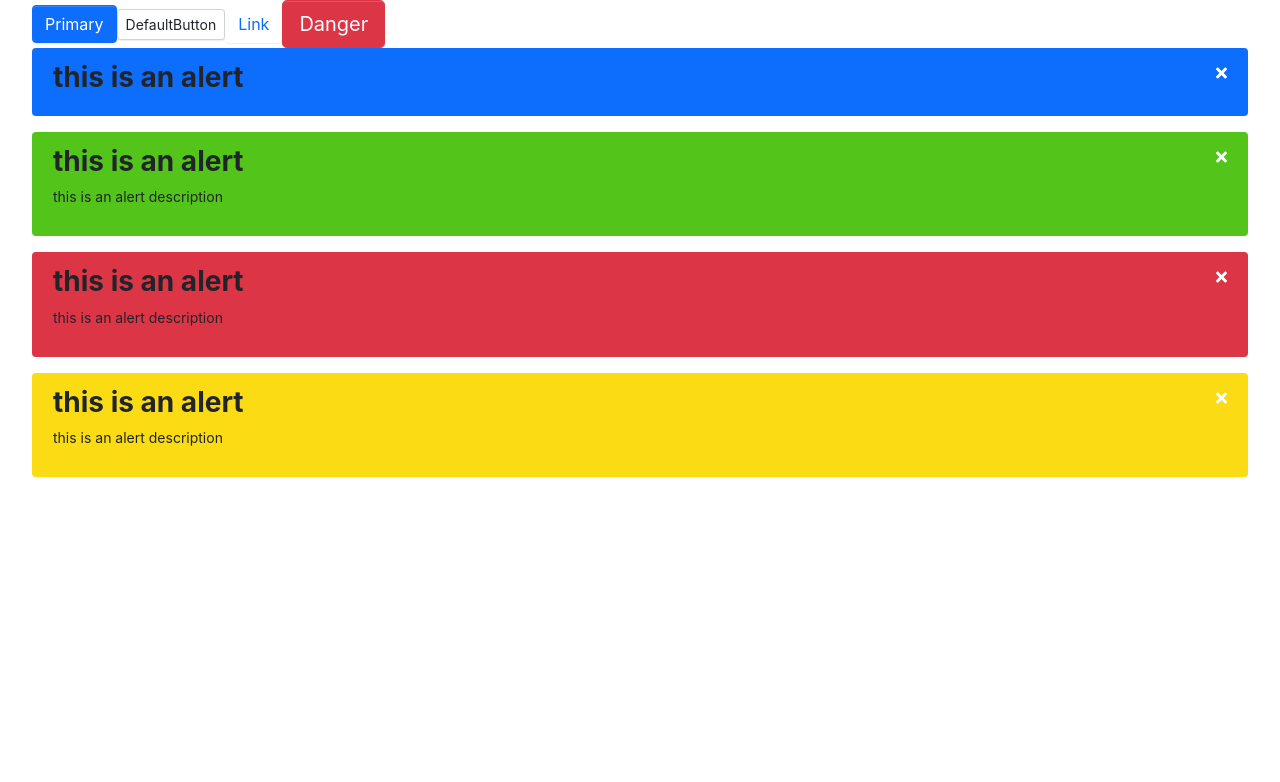
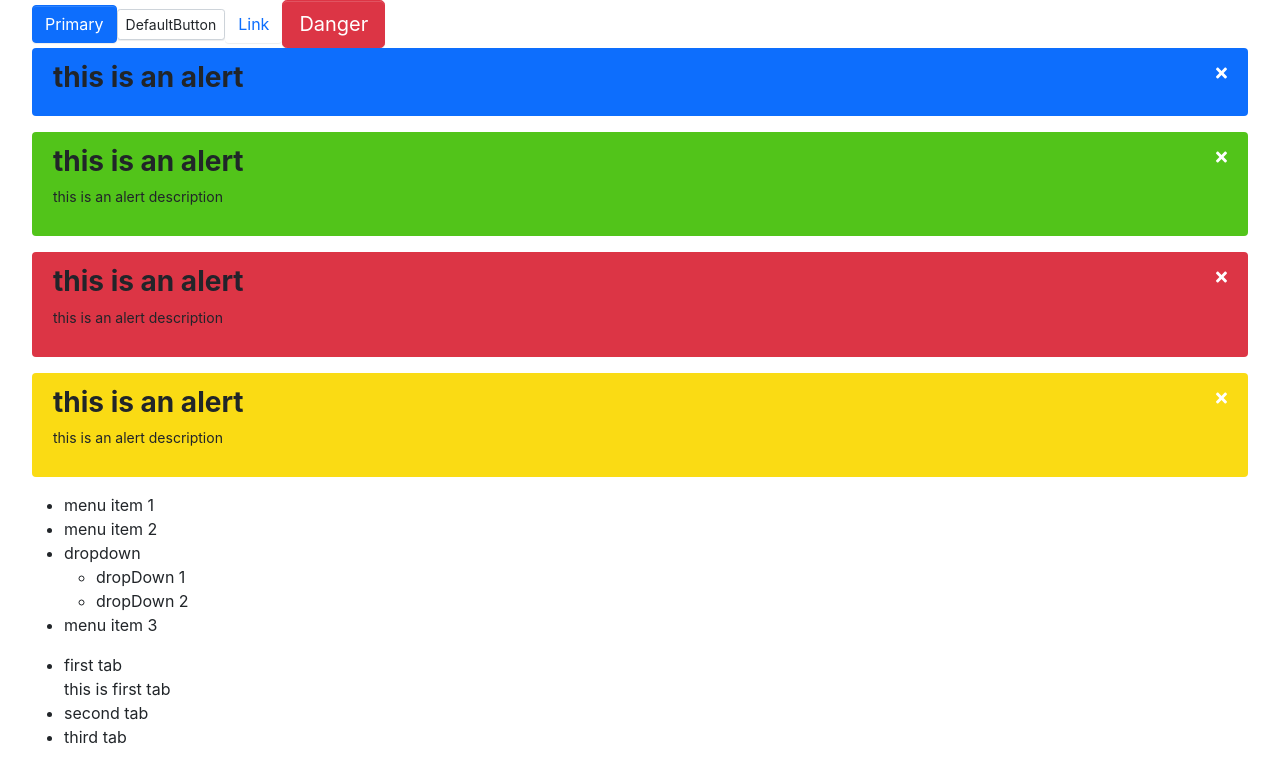
Before and after one commit to haohanqi/harry-ui-library, a React (Create React App) app: page / in a window 1280 px wide. Shown: the top 782 px of the page. Built offline with nearby package versions, Linux system fonts and the light colour scheme.

Commit message:
tabs component and test

```diff
--- a/src/App.tsx
+++ b/src/App.tsx
@@ -45,6 +45,41 @@ function App() {
         alert_description="this is an alert description"
         alert_type="warning"
       />
+      <Menu
+        mode="vertical"
+        className="custom"
+        defaultIndex="2"
+        onSelect={(index) => {
+          alert(index)
+        }}
+        defaultOpenSubmenus={["2"]}
+      >
+        <MenuItem>menu item 1</MenuItem>
+        <MenuItem disabled>menu item 2</MenuItem>
+        <SubMenu title="dropdown">
+          <MenuItem>dropDown 1</MenuItem>
+          <MenuItem>dropDown 2</MenuItem>
+        </SubMenu>
+        <MenuItem>menu item 3</MenuItem>
+      </Menu>
+      <Tabs
+        className="
+        customer"
+        onSelect={(index) => {
+          console.log(index)
+        }}
+      >
+        <TabsItem label="first tab">
+          <div>this is first tab</div>
+        </TabsItem>
+        <TabsItem label="second tab">
+          <div>this is second tab</div>
+          <div>this is third tab</div>
+        </TabsItem>
+        <TabsItem label="third tab" disabled>
+          <div>this is third tab</div>
+        </TabsItem>
+      </Tabs>
     </div>
   )
 }
--- /dev/null
+++ b/src/components/Tabs/_style.scss
@@ -0,0 +1,44 @@
+.tabs {
+  display: flex;
+  justify-content: flex-start;
+  align-items: center;
+  list-style: none;
+  padding-left: 0;
+  min-height: 30px;
+  position: absolute;
+
+  .tabsItem {
+    display: flex;
+    flex-direction: column;
+    justify-content: flex-start;
+    align-items: center;
+    padding-right: 40px;
+    border-bottom: $menu-border-width solid $menu-border-color;
+    cursor: pointer;
+
+    .tabsItem-title {
+      min-width: 120px;
+      text-align: center;
+      font-size: $h6-font-size;
+      padding-bottom: 10px;
+      &.is-active {
+        color: $menu-item-active-color;
+        border-bottom: 1px solid $menu-item-active-color;
+      }
+      &.is-disabled {
+        color: $menu-item-disabled-color;
+        border-bottom: transparent;
+        pointer-events: none;
+        cursor: default;
+      }
+    }
+  }
+
+  .tabsItem-container {
+    position: absolute;
+    top: 50px;
+    left: 0;
+    width: 100%;
+    font-size: $h6-font-size;
+  }
+}
--- /dev/null
+++ b/src/components/Tabs/tabs.tsx
@@ -0,0 +1,68 @@
+import React, { useContext, createContext, useState } from "react"
+import classNames from "classnames"
+import TabsItem, { TabsItemProps } from "./tabsItem"
+
+export interface TabsProps {
+  defaultIndex?: number
+  onSelect?: (index: number) => void
+  style?: React.CSSProperties
+  className?: string
+}
+
+export interface TabsContextProps {
+  defaultIndex?: number
+  onSelect?: (index: number) => void
+  currentActive: number
+}
+
+export const tabsContext = createContext<TabsContextProps | null>(null)
+
+const Tabs: React.FC<TabsProps> = ({
+  defaultIndex,
+  onSelect,
+  style,
+  className,
+  children,
+}) => {
+  const [currentActive, setCurrentActive] = useState(0)
+  const handleSelect = (index: number) => {
+    setCurrentActive(index)
+    if (onSelect) {
+      onSelect(index)
+    }
+  }
+
+  const passedContext: TabsContextProps = {
+    defaultIndex,
+    onSelect: handleSelect,
+    currentActive,
+  }
+
+  const renderChild = () => {
+    return React.Children.map(children, (child, index) => {
+      const childElement = child as React.FunctionComponentElement<TabsItemProps>
+      if (childElement.type.displayName === "TabsItem") {
+        return React.cloneElement(childElement, {
+          index,
+        })
+      } else {
+        console.error("Tabs has a child which is not TabsItem")
+      }
+    })
+  }
+  const classnames = classNames("tabs", className)
+
+  return (
+    <tabsContext.Provider value={passedContext}>
+      <ul className={classnames} style={style} data-testid="test-tabs">
+        {renderChild()}
+      </ul>
+    </tabsContext.Provider>
+  )
+}
+
+Tabs.defaultProps = {
+  defaultIndex: 0,
+}
+
+export default Tabs
--- /dev/null
+++ b/src/components/Tabs/tabsItem.tsx
@@ -0,0 +1,47 @@
+import React, { useContext } from "react"
+import { tabsContext } from "./tabs"
+import classNames from "classnames"
+
+export interface TabsItemProps {
+  label: string
+  index?: number
+  disabled?: boolean
+}
+
+const TabsItem: React.FC<TabsItemProps> = ({
+  label,
+  index,
+  children,
+  disabled,
+}) => {
+  const context = useContext(tabsContext)
+  const handleTabItemClick = () => {
+    if (context?.onSelect && typeof index === "number") {
+      context.onSelect(index)
+    }
+  }
+
+  const titleclasses = classNames("tabsItem-title", {
+    "is-active": context?.currentActive === index,
+    "is-disabled": disabled,
+  })
+
+  return (
+    <li>
+      <div
+        onClick={disabled ? undefined : handleTabItemClick}
+        className="tabsItem"
+      >
+        <div className={titleclasses}>{label}</div>
+      </div>
+
+      {context?.currentActive === index ? (
+        <div className="tabsItem-container">{children}</div>
+      ) : null}
+    </li>
+  )
+}
+
+TabsItem.displayName = "TabsItem"
+
+export default TabsItem
```
Also changed, not shown: 1 other file (tests, documents, lock files or other folders).
